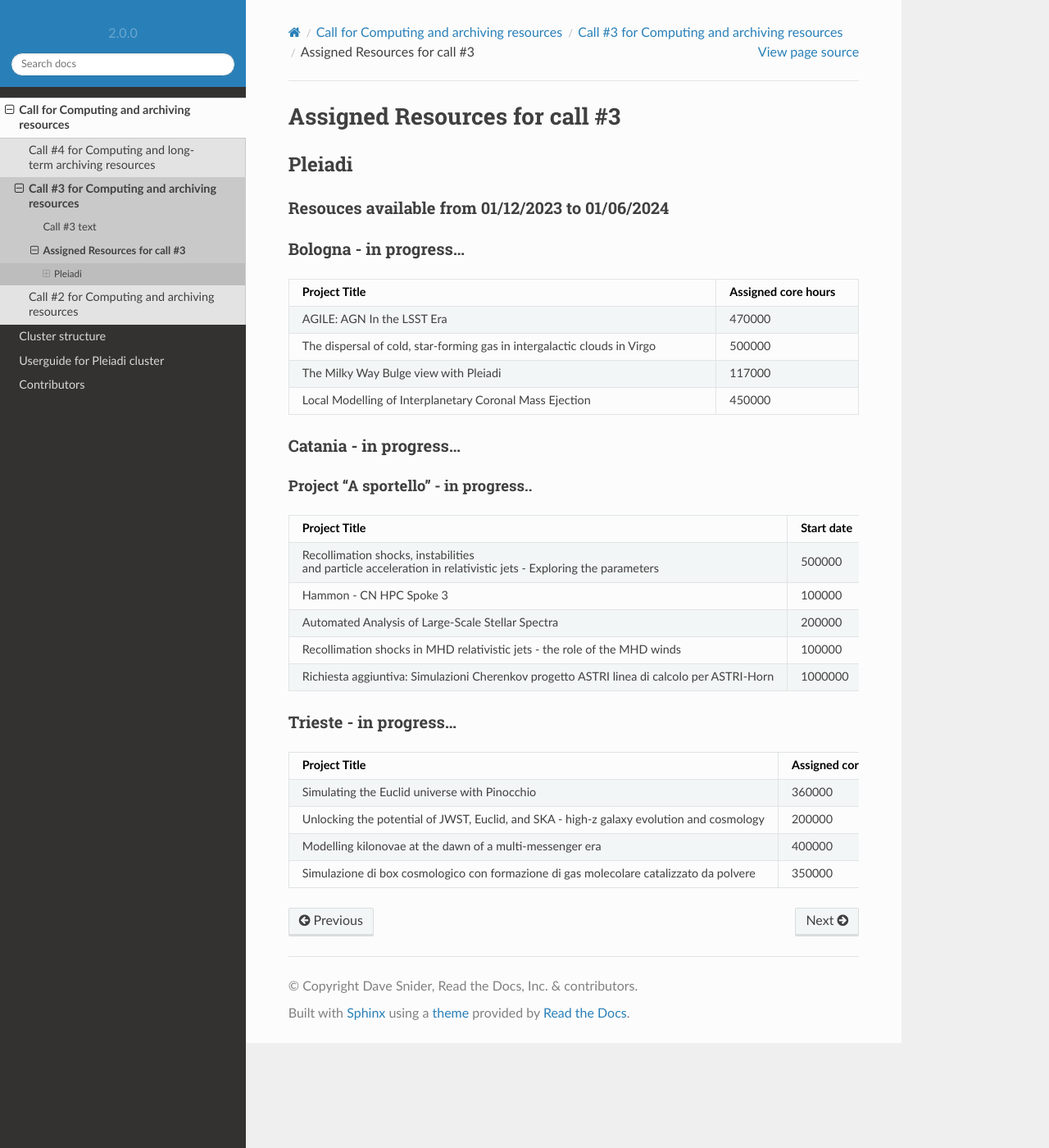
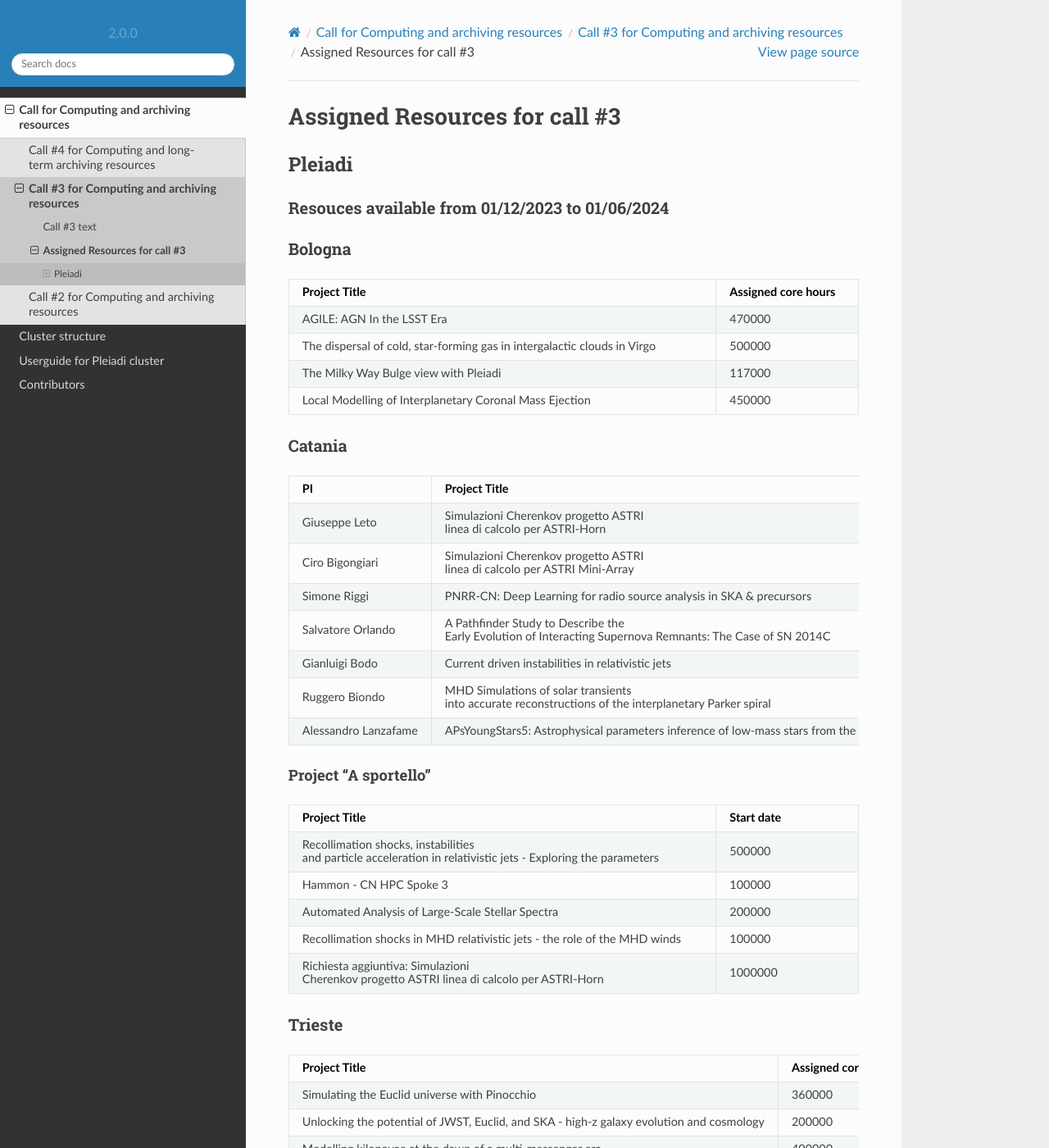
Before and after one commit to fvitello/pleiadi-doc, a Sphinx documentation site: the page built from docs/documentation/call/call3/assigned.rst, in a window 1280 px wide and 1400 px high. Shown: the whole window at 82% size. Built offline with Sphinx 7.4.7 and the Read the Docs theme 2.0.0, drawn with Linux system fonts in a browser that asks for light colours.

Commit message:
Update assigned.rst

```diff
--- a/docs/documentation/call/call3/assigned.rst
+++ b/docs/documentation/call/call3/assigned.rst
@@ -10,7 +10,7 @@ Pleiadi
    <h3> Resouces available from  01/12/2023 to 01/06/2024</h3>
 
 
-Bologna - in progress...
+Bologna
 ^^^^^^^^^^^^^^^^^^^^^^
 .. table::
   :width: 100%
@@ -30,13 +30,13 @@ Bologna - in progress...
 
      <br>
 
-Catania - in progress...
+Catania
 ^^^^^^^^^^^^^^^^^^^^^^
 .. table::
   :width: 100%
   :widths: 1 3 1
 
-  ===================== =================================================================================================================  ====================
+  ===================== ==================================================================================================================  ====================
   PI                    Project Title                                                                                                        Assigned core hours
   ===================== ==================================================================================================================  ====================
   Giuseppe Leto         Simulazioni Cherenkov progetto ASTRI |br| linea di calcolo per ASTRI-Horn                                                 500000
@@ -45,10 +45,11 @@ Catania - in progress...
   Salvatore Orlando     A Pathfinder Study to Describe the |br| Early Evolution of Interacting Supernova Remnants: The Case of SN 2014C           500000
   Gianluigi Bodo        Current driven instabilities in relativistic jets                                                                         400000
   Ruggero Biondo        MHD Simulations of solar transients |br| into accurate reconstructions of the interplanetary Parker spiral                108000
+  Alessandro Lanzafame  APsYoungStars5: Astrophysical parameters inference of low-mass stars from the stellar birth-line to the ZAMS              400000
   ===================== ==================================================================================================================  ====================
 
 
-Project "A sportello" - in progress..
+Project "A sportello"
 """""""""""""""""""""
 .. table::
   :width: 100%
@@ -61,14 +62,14 @@ Project "A sportello" - in progress..
   Hammon - CN HPC Spoke 3                                                                                                   100000
   Automated Analysis of Large-Scale Stellar Spectra                                                                         200000
   Recollimation shocks in MHD relativistic jets - the role of the MHD winds                                                 100000
-  Richiesta aggiuntiva: Simulazioni Cherenkov progetto ASTRI linea di calcolo per ASTRI-Horn                                1000000
+  Richiesta aggiuntiva: Simulazioni |br| Cherenkov progetto ASTRI linea di calcolo per ASTRI-Horn                           1000000
   =====================================================================================================================   ===================
 
 .. |br| raw:: html
 
      <br>
 
-Trieste - in progress...
+Trieste
 ^^^^^^^^^^^^^^^^^^^^^^
 .. table::
   :width: 100%
```
